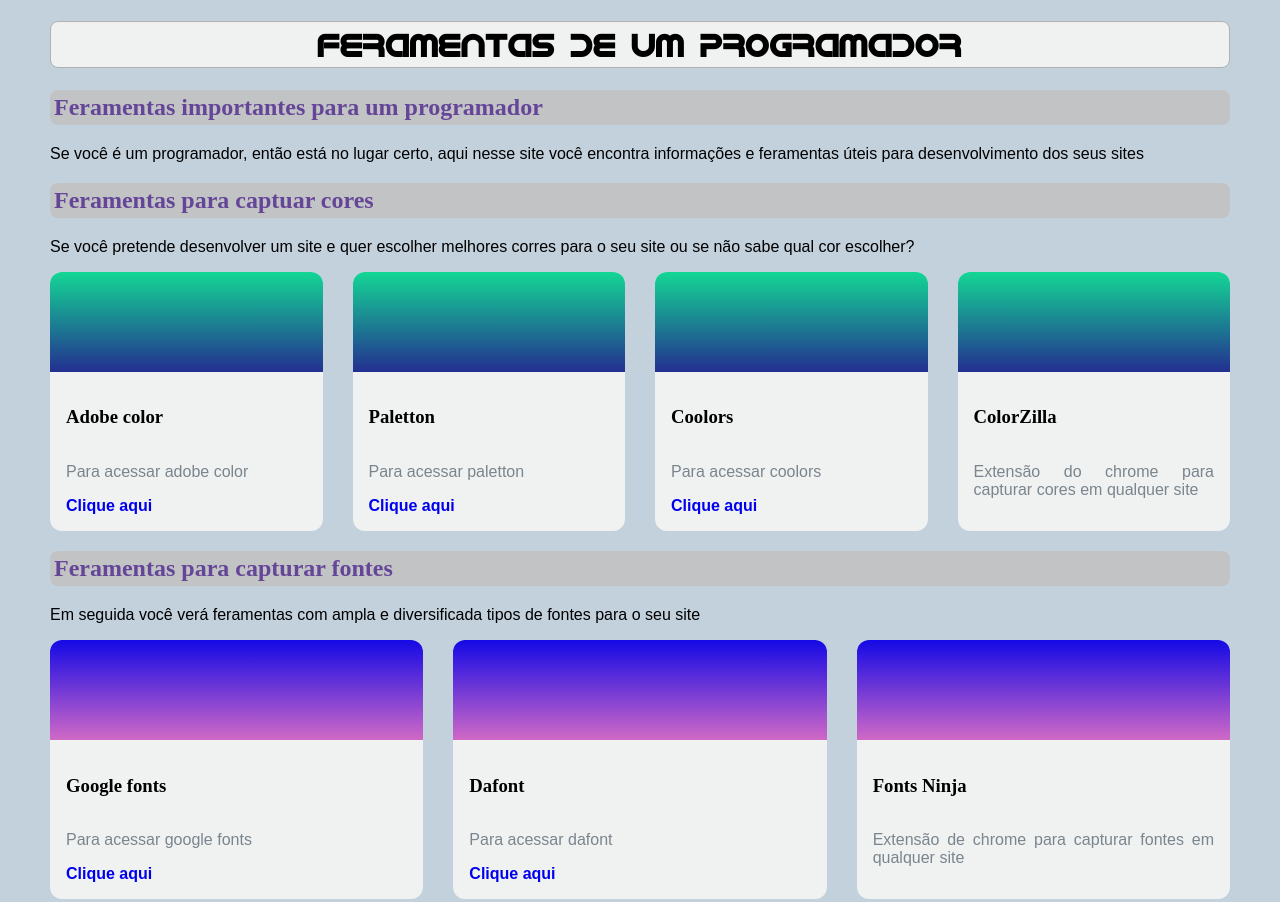
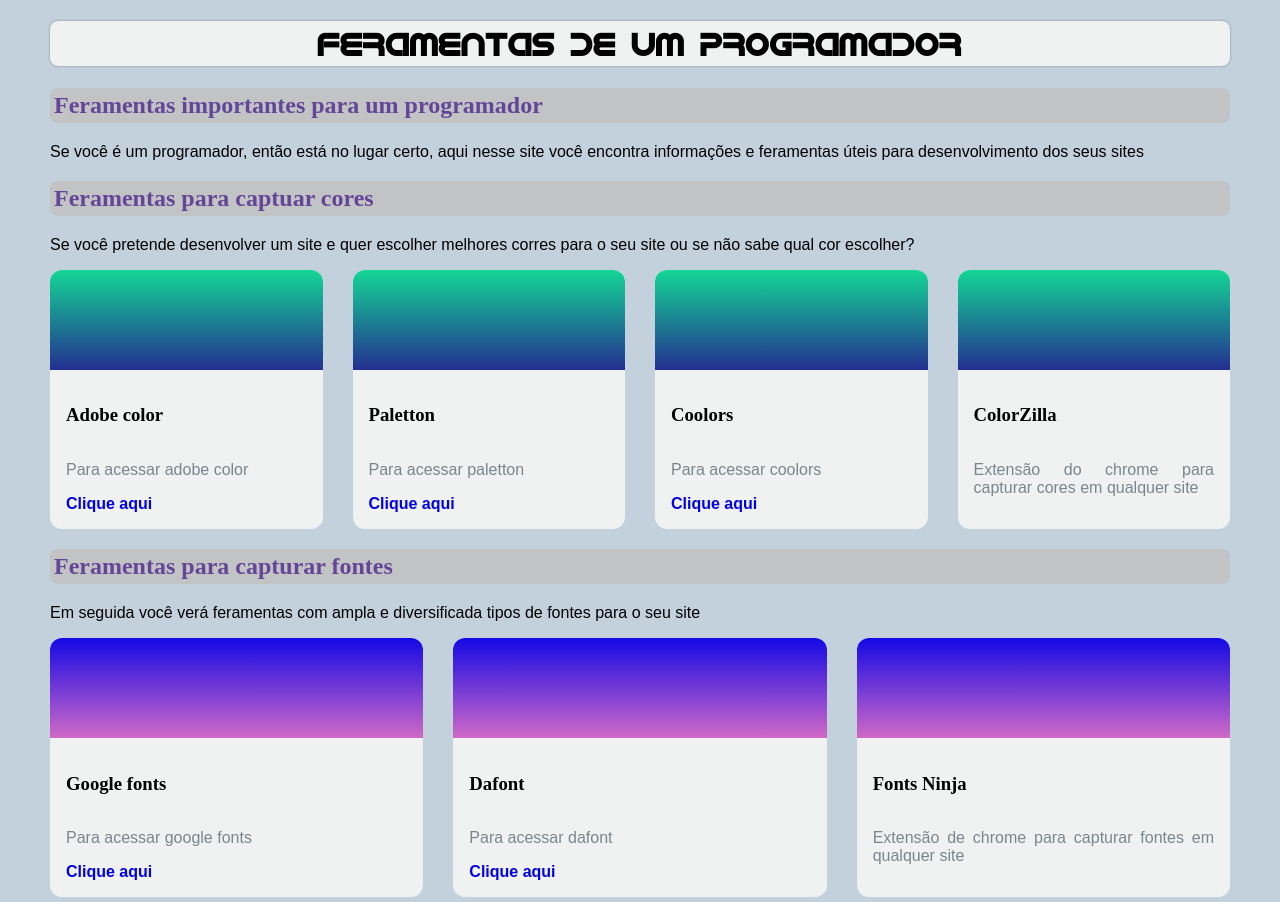
Before and after one commit to djibrildjalo/Feramentas_de_um_programador, a plain HTML site: page index.html in a window 1280 px wide. Shown: the top 902 px of the page. Drawn offline with Linux system fonts and the light colour scheme; a web font is replaced by a local one.

Commit message:
Update style.css

```diff
--- a/style.css
+++ b/style.css
@@ -30,8 +30,9 @@
     text-align: center;
     font-family: var(--fonte-destaque);
     border-radius: 8px;
-    border: 1px solid rgb(177, 177, 177);
+    /* border: 1px solid rgb(177, 177, 177); */
     padding: 4px;
+    box-shadow: 0px 0px 2px rgb(113, 113, 113);
 }
 
 h2{
@@ -40,6 +41,7 @@
     color: var(--cor3);
     padding: 4px;
     border-radius: 8px;
+    /* box-shadow: 0px 0px 0px 2px rgb(172, 172, 172); */
 }
 h3{
     font-family: var(--fonte-títulos);
```
